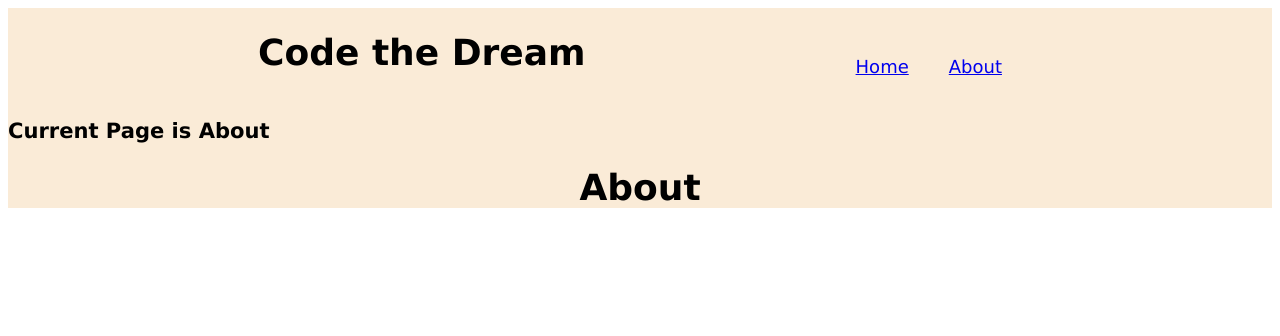
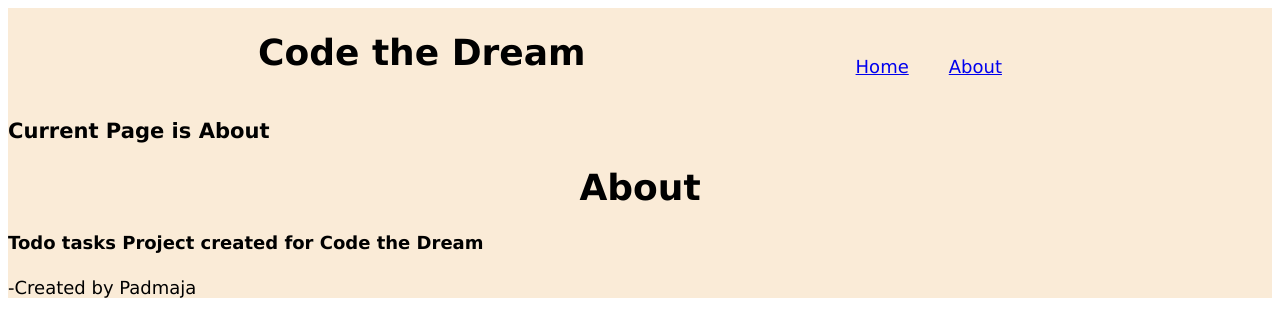
Before and after one commit to Padmaja-Ramesh/ctd_swag, a React (Vite) app: page /about in a window 1280 px wide. Shown: the top 336 px of the page. Built offline with nearby package versions, Linux system fonts and the light colour scheme; no server answers.

Commit message:
About Page and Not Found Page

```diff
--- a/src/App.jsx
+++ b/src/App.jsx
@@ -15,6 +15,8 @@ import {
 import { type } from "@testing-library/user-event/dist/cjs/utility/type.js";
 import Header from "./shared/Header";
 import { Route, Routes } from "react-router-dom";
+import About from "./pages/About";
+import NotFound from "./pages/NotFound";
 
 const url = `https://api.airtable.com/v0/${import.meta.env.VITE_BASE_ID}/${import.meta.env.VITE_TABLE_NAME}`;
 
@@ -191,8 +193,8 @@ function App() {
             ></TodosPage>
           }
         ></Route>
-        <Route path="/about" element={<h1>About</h1>}></Route>
-        <Route path="/\*" element={<h1>Not Found</h1>}></Route>
+        <Route path="/about" element={<About />}></Route>
+        <Route path="*" element={<NotFound />}></Route>
       </Routes>
     </div>
   );
--- /dev/null
+++ b/src/pages/About.jsx
@@ -0,0 +1,11 @@
+function About() {
+  return (
+    <>
+      <h1>About </h1>
+      <h4>Todo tasks Project created for Code the Dream</h4>
+      <p> -Created by Padmaja</p>
+    </>
+  );
+}
+
+export default About;
--- /dev/null
+++ b/src/pages/NotFound.jsx
@@ -0,0 +1,14 @@
+import { Link } from "react-router-dom";
+
+function NotFound() {
+  return (
+    <>
+      <p>Page not found </p>
+      <Link to="/" style={{ color: "blue", fontSize: "20px" }}>
+        Return to Home
+      </Link>
+    </>
+  );
+}
+
+export default NotFound;
```
